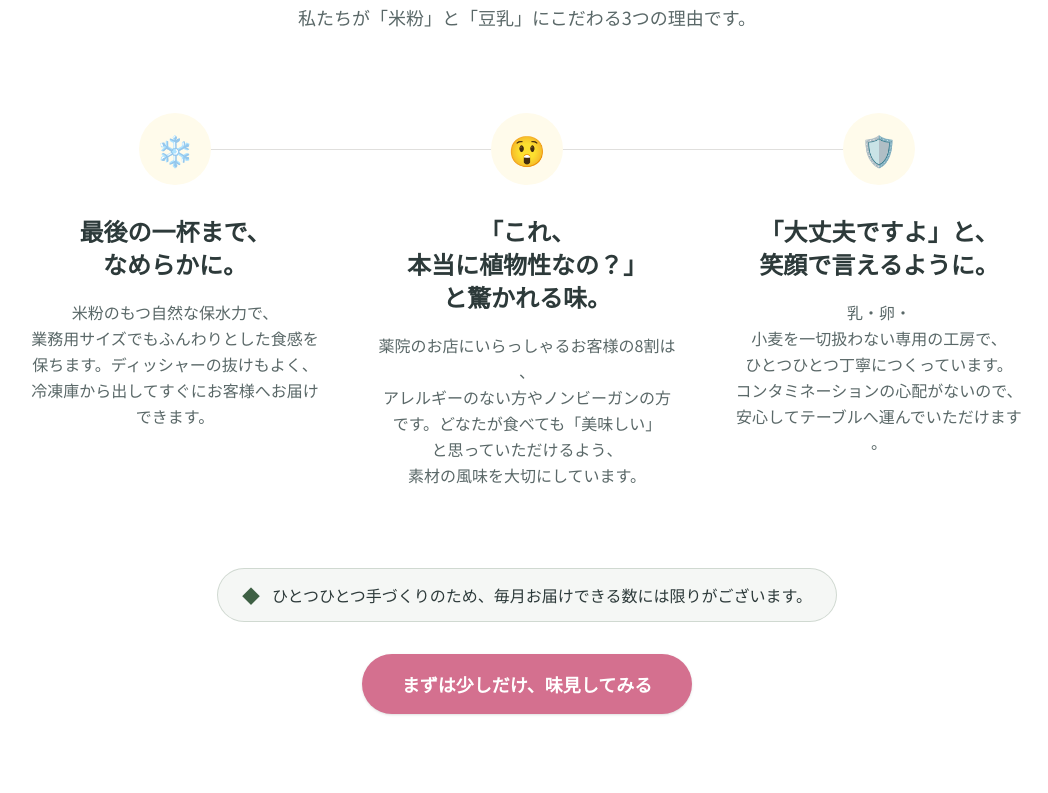
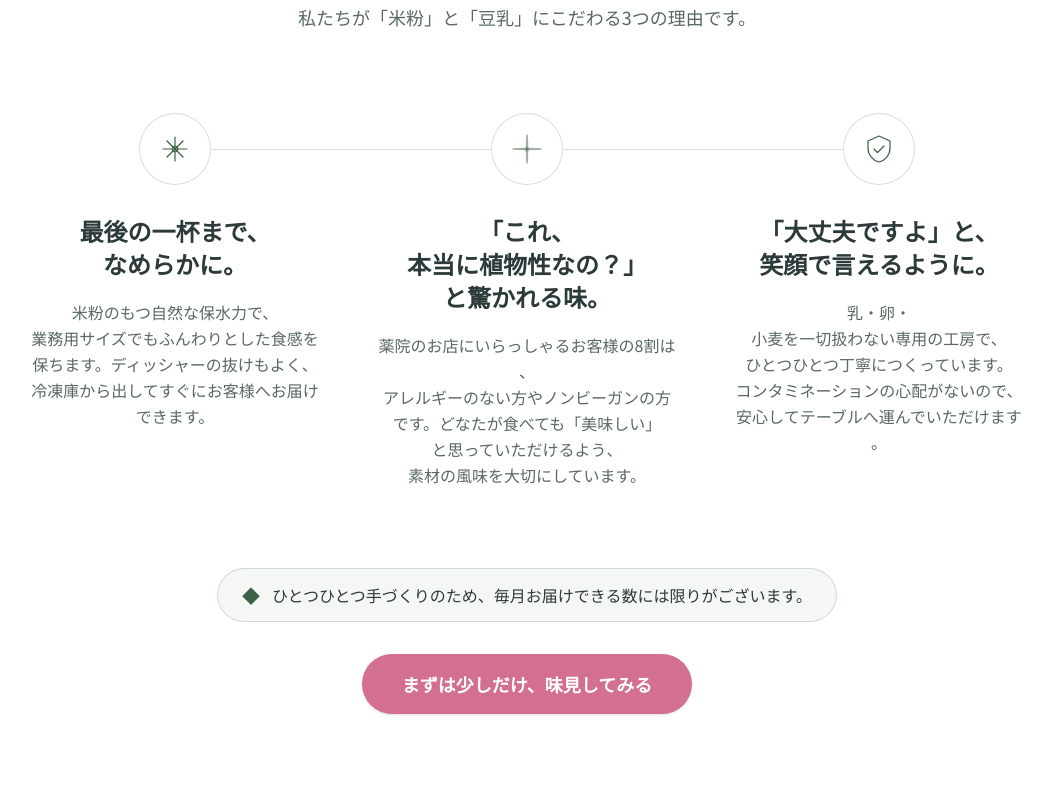
Before and after one commit to komi0929/veganice, a Next.js app: page / in a window 1280 px wide. Shown: the part 2767-3560 px from the top of the page, without its empty margins (113-1161 px from the left). Built offline with nearby package versions, Linux system fonts and the light colour scheme; no server answers.

Commit message:
fix: emoji→手描き風SVGアイコンに変更（クラフト世界観に統一）、なめらかショコラに修正

```diff
--- a/src/app/components/BenefitSection.tsx
+++ b/src/app/components/BenefitSection.tsx
@@ -2,19 +2,78 @@
 
 import { motion } from "framer-motion";
 
+/* 手描き風SVGアイコン */
+const SnowflakeIcon = () => (
+  <svg
+    width="32"
+    height="32"
+    viewBox="0 0 32 32"
+    fill="none"
+    stroke="currentColor"
+    strokeWidth="1.2"
+    strokeLinecap="round"
+    strokeLinejoin="round"
+    className="text-brand"
+  >
+    <line x1="16" y1="4" x2="16" y2="28" />
+    <line x1="4" y1="16" x2="28" y2="16" />
+    <line x1="8" y1="8" x2="24" y2="24" />
+    <line x1="24" y1="8" x2="8" y2="24" />
+    <circle cx="16" cy="16" r="3" strokeWidth="1" />
+  </svg>
+);
+
+const SparkleIcon = () => (
+  <svg
+    width="32"
+    height="32"
+    viewBox="0 0 32 32"
+    fill="none"
+    stroke="currentColor"
+    strokeWidth="1.2"
+    strokeLinecap="round"
+    strokeLinejoin="round"
+    className="text-brand"
+  >
+    <path d="M16 4 C16 4 18 12 16 16 C14 12 16 4 16 4Z" fill="currentColor" opacity="0.15" />
+    <path d="M16 28 C16 28 14 20 16 16 C18 20 16 28 16 28Z" fill="currentColor" opacity="0.15" />
+    <path d="M4 16 C4 16 12 14 16 16 C12 18 4 16 4 16Z" fill="currentColor" opacity="0.15" />
+    <path d="M28 16 C28 16 20 18 16 16 C20 14 28 16 28 16Z" fill="currentColor" opacity="0.15" />
+    <path d="M16 2L16 30M2 16L30 16" strokeWidth="0.8" />
+    <circle cx="16" cy="16" r="2" fill="currentColor" opacity="0.3" />
+  </svg>
+);
+
+const ShieldIcon = () => (
+  <svg
+    width="32"
+    height="32"
+    viewBox="0 0 32 32"
+    fill="none"
+    stroke="currentColor"
+    strokeWidth="1.2"
+    strokeLinecap="round"
+    strokeLinejoin="round"
+    className="text-brand"
+  >
+    <path d="M16 3L5 8V15C5 22 10 27.5 16 29C22 27.5 27 22 27 15V8L16 3Z" />
+    <path d="M11 16L14.5 19.5L21 13" />
+  </svg>
+);
+
 const benefits = [
   {
-    emoji: "❄️",
+    icon: SnowflakeIcon,
     title: "最後の一杯まで、なめらかに。",
     body: "米粉のもつ自然な保水力で、業務用サイズでもふんわりとした食感を保ちます。ディッシャーの抜けもよく、冷凍庫から出してすぐにお客様へお届けできます。",
   },
   {
-    emoji: "😲",
+    icon: SparkleIcon,
     title: "「これ、本当に植物性なの？」と驚かれる味。",
     body: "薬院のお店にいらっしゃるお客様の8割は、アレルギーのない方やノンビーガンの方です。どなたが食べても「美味しい」と思っていただけるよう、素材の風味を大切にしています。",
   },
   {
-    emoji: "🛡️",
+    icon: ShieldIcon,
     title: "「大丈夫ですよ」と、笑顔で言えるように。",
     body: "乳・卵・小麦を一切扱わない専用の工房で、ひとつひとつ丁寧につくっています。コンタミネーションの心配がないので、安心してテーブルへ運んでいただけます。",
   },
@@ -76,6 +135,7 @@ export default function BenefitSection() {
 
           <div className="relative z-10 flex flex-col justify-between gap-16 md:flex-row md:gap-8">
             {benefits.map((benefit, index) => {
+              const Icon = benefit.icon;
               return (
                 <motion.div
                   key={index}
@@ -86,10 +146,8 @@ export default function BenefitSection() {
                   viewport={{ once: true, margin: "-60px" }}
                   className="group flex flex-1 flex-col items-start text-left md:items-center md:text-center"
                 >
-                  <div className="mb-8 flex h-[72px] w-[72px] items-center justify-center rounded-full bg-amber-50 transition-all duration-300 group-hover:scale-105">
-                    <span className="text-3xl" role="img" aria-hidden="true">
-                      {benefit.emoji}
-                    </span>
+                  <div className="border-brand/20 mb-8 flex h-[72px] w-[72px] items-center justify-center rounded-full border bg-white transition-all duration-300 group-hover:scale-105">
+                    <Icon />
                   </div>
 
                   <h3 className="text-ink mb-4 font-serif text-xl leading-snug font-bold md:text-2xl">
--- a/src/app/components/EconomicsSection.tsx
+++ b/src/app/components/EconomicsSection.tsx
@@ -2,24 +2,96 @@
 
 import { motion } from "framer-motion";
 
+/* 手描き風SVGアイコン */
+const StarIcon = () => (
+  <svg
+    width="24"
+    height="24"
+    viewBox="0 0 24 24"
+    fill="none"
+    stroke="currentColor"
+    strokeWidth="1.2"
+    strokeLinecap="round"
+    strokeLinejoin="round"
+    className="text-brand"
+  >
+    <path d="M12 2L14.5 9H22L16 13.5L18 21L12 16.5L6 21L8 13.5L2 9H9.5L12 2Z" />
+  </svg>
+);
+
+const HandsIcon = () => (
+  <svg
+    width="24"
+    height="24"
+    viewBox="0 0 24 24"
+    fill="none"
+    stroke="currentColor"
+    strokeWidth="1.2"
+    strokeLinecap="round"
+    strokeLinejoin="round"
+    className="text-brand"
+  >
+    <path d="M7 12C7 12 5 8 5 6C5 4 7 4 7 6C7 8 7 12 7 12Z" />
+    <path d="M17 12C17 12 19 8 19 6C19 4 17 4 17 6C17 8 17 12 17 12Z" />
+    <path d="M7 12C7 12 9 14 12 14C15 14 17 12 17 12" />
+    <path d="M8 16C8 16 10 20 12 20C14 20 16 16 16 16" />
+  </svg>
+);
+
+const CycleIcon = () => (
+  <svg
+    width="24"
+    height="24"
+    viewBox="0 0 24 24"
+    fill="none"
+    stroke="currentColor"
+    strokeWidth="1.2"
+    strokeLinecap="round"
+    strokeLinejoin="round"
+    className="text-brand"
+  >
+    <path d="M17 2L21 6L17 10" />
+    <path d="M3 6H21" />
+    <path d="M7 22L3 18L7 14" />
+    <path d="M21 18H3" />
+  </svg>
+);
+
+const SpoonIcon = () => (
+  <svg
+    width="24"
+    height="24"
+    viewBox="0 0 24 24"
+    fill="none"
+    stroke="currentColor"
+    strokeWidth="1.2"
+    strokeLinecap="round"
+    strokeLinejoin="round"
+    className="text-brand"
+  >
+    <path d="M12 3C8 3 5 5.5 5 9C5 12 8 13 12 13C16 13 19 12 19 9C19 5.5 16 3 12 3Z" />
+    <line x1="12" y1="13" x2="12" y2="22" />
+  </svg>
+);
+
 const valuePoints = [
   {
-    emoji: "✨",
+    icon: StarIcon,
     title: "メニューの「顔」になれるデザート",
     body: "「このクラフトアイス、美味しいね！」——ひとくちの感動が自然と会話を生み、お客様の思い出に残る。そんな、お店の誇りになるようなデザートをお届けします。",
   },
   {
-    emoji: "🤝",
+    icon: HandsIcon,
     title: "「食べられないものがある」を、なくす",
     body: "アレルギーのある方も、そうでない方も。ヴィーガンの方も、お肉好きの方も。メニューを前に「これは大丈夫？」と確認しなくていい——そんな安心を、ひと皿のデザートから。",
   },
   {
-    emoji: "♻️",
+    icon: CycleIcon,
     title: "お店のフードロスを、すこしでも減らす",
     body: "冷凍でお届けするため、賞味期限を気にして廃棄する必要はありません。ご注文をいただいた分だけ、大切にすくってお出しいただけます。",
   },
   {
-    emoji: "🍨",
+    icon: SpoonIcon,
     title: "新しい機材や、難しい仕込みはいりません",
     body: "冷凍庫とディッシャーさえあれば、届いたその日からお店のメニューに。厨房のオペレーションを複雑にすることなく、新しい価値を添えられます。",
   },
@@ -63,10 +135,8 @@ export default function EconomicsSection() {
               transition={{ duration: 0.6, delay: index * 0.1 }}
               className="rounded-2xl border border-gray-100 bg-white p-8 shadow-sm transition-shadow hover:shadow-md"
             >
-              <div className="mb-5 flex h-12 w-12 items-center justify-center rounded-xl bg-amber-50">
-                <span className="text-2xl" role="img" aria-hidden="true">
-                  {point.emoji}
-                </span>
+              <div className="border-brand/20 mb-5 flex h-12 w-12 items-center justify-center rounded-xl border bg-white">
+                <point.icon />
               </div>
               <h3 className="text-ink mb-3 font-serif text-lg font-bold">{point.title}</h3>
               <p className="text-ink-light text-sm leading-relaxed">{point.body}</p>
--- a/src/app/components/ProductsSection.tsx
+++ b/src/app/components/ProductsSection.tsx
@@ -6,7 +6,7 @@ import Image from "next/image";
 /* ── フレーバーデータ ── */
 const flavors = [
   {
-    name: "ビターショコラ",
+    name: "なめらかショコラ",
     story: "カカオの深い香りと、とろける余韻",
     image: "/images/flavors/chocolate.png",
   },
--- a/src/app/components/TextureProofSection.tsx
+++ b/src/app/components/TextureProofSection.tsx
@@ -3,19 +3,74 @@
 import { motion } from "framer-motion";
 import Image from "next/image";
 
+/* 手描き風SVGアイコン */
+const ScoopIcon = () => (
+  <svg
+    width="28"
+    height="28"
+    viewBox="0 0 28 28"
+    fill="none"
+    stroke="currentColor"
+    strokeWidth="1.2"
+    strokeLinecap="round"
+    strokeLinejoin="round"
+    className="text-brand"
+  >
+    <path d="M14 4C9 4 5 8 5 13C5 16 7 18 10 18H18C21 18 23 16 23 13C23 8 19 4 14 4Z" />
+    <line x1="14" y1="18" x2="14" y2="25" />
+    <line x1="10" y1="25" x2="18" y2="25" />
+  </svg>
+);
+
+const LeafIcon = () => (
+  <svg
+    width="28"
+    height="28"
+    viewBox="0 0 28 28"
+    fill="none"
+    stroke="currentColor"
+    strokeWidth="1.2"
+    strokeLinecap="round"
+    strokeLinejoin="round"
+    className="text-brand"
+  >
+    <path d="M6 22C6 22 8 8 22 4C22 4 20 20 6 22Z" />
+    <path d="M6 22C10 18 14 12 22 4" strokeWidth="0.8" />
+  </svg>
+);
+
+const GrainIcon = () => (
+  <svg
+    width="28"
+    height="28"
+    viewBox="0 0 28 28"
+    fill="none"
+    stroke="currentColor"
+    strokeWidth="1.2"
+    strokeLinecap="round"
+    strokeLinejoin="round"
+    className="text-brand"
+  >
+    <path d="M14 4C14 4 8 10 8 16C8 20 11 24 14 24C17 24 20 20 20 16C20 10 14 4 14 4Z" />
+    <line x1="14" y1="12" x2="14" y2="24" strokeWidth="0.8" />
+    <path d="M10 16C12 15 14 16 14 16" strokeWidth="0.8" />
+    <path d="M18 16C16 15 14 16 14 16" strokeWidth="0.8" />
+  </svg>
+);
+
 const evidence = [
   {
-    emoji: "🧊",
+    icon: <ScoopIcon />,
     title: "冷凍庫から出して、すぐにすくえる",
     desc: "「クラフトアイスは固くて、溶けるまで待たなきゃいけない」。そんな常識を変えたくて。独自の米粉製法により、-18℃の冷凍庫から出した直後でも、なめらかにディッシャーが入るように仕立てています。",
   },
   {
-    emoji: "🍃",
+    icon: <LeafIcon />,
     title: "空気を抱かせすぎないから、味が濃い",
     desc: "空気をたくさん含ませてかさ増しするのではなく、素材のおいしさをそのまま味わってほしくて。空気含有量を抑えた作りなので、溶けにくく、最後までしっかりとした風味を楽しんでいただけます。",
   },
   {
-    emoji: "🌾",
+    icon: <GrainIcon />,
     title: "添加物ではなく、お米本来の力で",
     desc: "安定剤や増粘剤で人工的になめらかさを作ることはしません。米粉が本来持っている自然な「保水力」と「粘り」を活かし、昔ながらの手作りのような優しい口溶けを実現しました。",
   },
@@ -78,10 +133,8 @@ export default function TextureProofSection() {
                 transition={{ duration: 0.5, delay: idx * 0.15 }}
                 className="border-brand/10 bg-brand/[0.02] flex flex-col items-start gap-5 rounded-2xl border p-8 transition-colors hover:bg-white sm:flex-row sm:items-start"
               >
-                <div className="flex h-14 w-14 shrink-0 items-center justify-center rounded-full bg-amber-50">
-                  <span className="text-3xl" role="img" aria-hidden="true">
-                    {item.emoji}
-                  </span>
+                <div className="border-brand/20 flex h-14 w-14 shrink-0 items-center justify-center rounded-full border bg-white">
+                  {item.icon}
                 </div>
                 <div>
                   <h3 className="text-ink mb-2 font-serif text-lg font-bold sm:text-xl">
```
